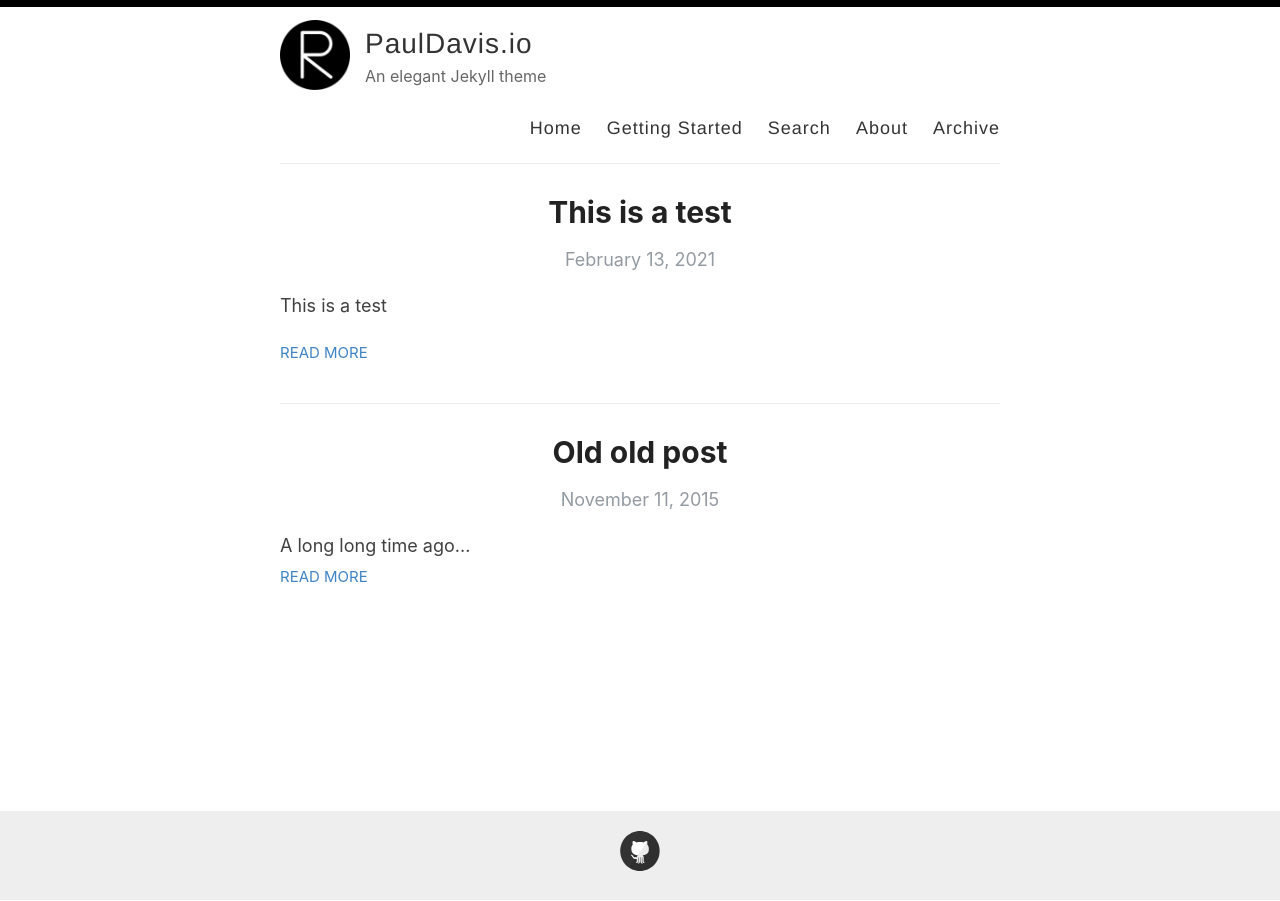
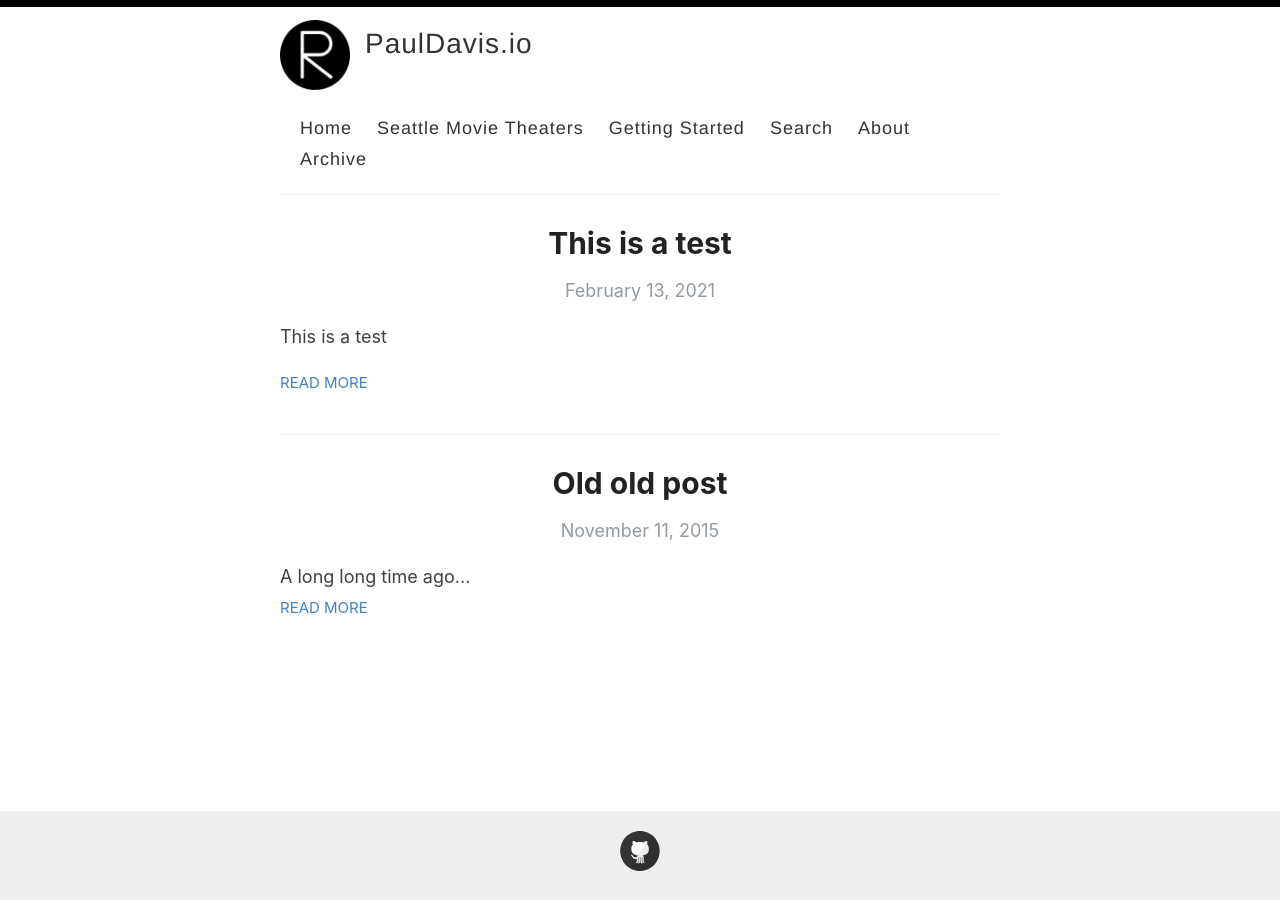
Before and after one commit to pndavis/theatrically, a Jekyll site: the page built from index.html, in a window 1280 px wide. Built offline with Jekyll 4.4.1, drawn with Linux system fonts in a browser that asks for light colours; the list of posts is cut into pages by our own code.

Commit message:
Add movies

```diff
--- a/_config.yml
+++ b/_config.yml
@@ -9,7 +9,7 @@ name: PaulDavis.io
 author: Paul Davis
 
 # Short bio or description (displayed in the header)
-description: An elegant Jekyll theme
+description:
 
 # URL of your avatar or profile pic (you could use your GitHub profile pic)
 avatar: /images/reverie.png
--- a/_layouts/default.html
+++ b/_layouts/default.html
@@ -29,6 +29,7 @@
 
             <nav>
               <a href="{{ site.baseurl }}/">Home</a>
+              <a href="{{ site.baseurl }}/movies">Seattle Movie Theaters</a>
               <a href="{{ site.baseurl }}/getting-started">Getting Started</a>
               <a href="{{ site.baseurl }}/search">Search</a>
               <a href="{{ site.baseurl }}/about">About</a>
```
Also changed, not shown: .github/FUNDING.yml (deleted).
